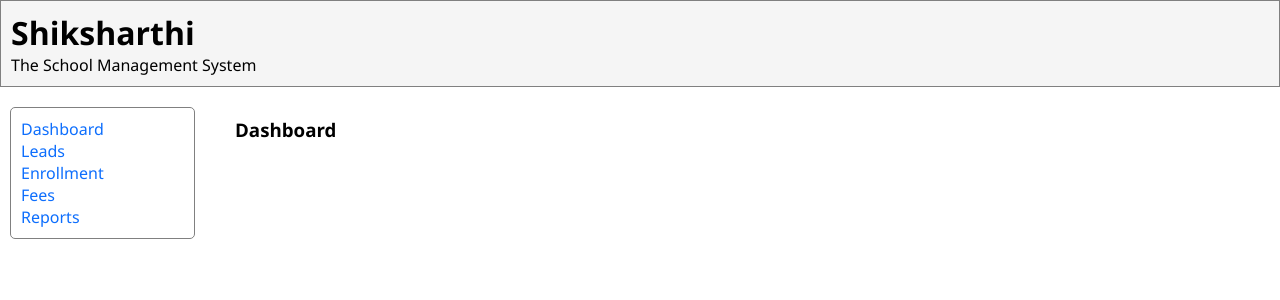
After one commit to purushottamupadhyay625-sketch/Shiksharthi-the-School-Management-System, a PHP site: page /views/user/dashboard.php in a window 1280 px wide. The commit adds this page. Shown: the top 300 px of the page. Run offline with PHP 8.4, Linux system fonts and the light colour scheme.

Commit message:
Create site layout Fixes #9

```diff
--- a/assets/css/style.css
+++ b/assets/css/style.css
@@ -1,64 +1,36 @@
 * {
-  box-sizing: border-box;
   margin: 0;
-}
-
-form{
-  background-color: rgba(114, 131, 216, 0.673);
-  border-radius: 5px;
-  width: 500px;
-  height: 350px;
-  padding: 40px;
-  display:inline-block ;
-}
-
-input{
-  margin:5px ;
-  padding: 10px;
-  width: 250px;
-  border-radius: 5px;
+  font-family: 'Segoe UI', Tahoma, Geneva, Verdana, sans-serif;
 }
 
 .header {
-  background-color:rgba(216, 220, 224, 0.929);
-  text-align: lift;
-  color: rgb(13, 91, 180);
-  font-style: type new roman;
-  padding: 30px;
-  /* height: 10px; */
-  margin: 0px;
+  padding: 10px;
+  border: 1px gray solid;
+  background-color: whitesmoke;
 }
 
-.aside {
-      grid-template-columns:3fr 4fr ;
-      display: inline-grid;
-      background-color: aqua;
-        width: 200px;
-        height: 500;
-      }
-.container ul {
-  padding: 10px;
-  margin: 0px;
-  display: inline-grid;
-  gap:10px;
+.main {
+  display: grid;
+  grid-template-columns: 1fr repeat(5, 1fr);
+  gap: 10px;
+  margin-top: 10px;
 }
 
-.footer{
-  background-color: #3b7fe0;
-}
-main{
-  margin: 80px;
+.nav {
+  display: flex;
+  flex-direction: column;
+  border: 1px gray solid;
+  border-radius: 5px;
+  margin: 10px;
+  padding: 10px;
 }
 
-
-p1 {
-  text-align: right;
-  margin: 10px;
-  color: #000000;
-
+.nav a {
+  text-decoration: none;
+  color: #0d6efd;
 }
 
-p2 {
-  text-align: center;
+.main-content {
+  padding: 10px;
   margin: 10px;
 }
--- a/composer.json
+++ b/composer.json
@@ -1,5 +1,5 @@
 {
-    "name": "Purushottam/school-management-system-ui",
+    "name": "purushottam/school-management-system-ui",
     "type": "project",
     "license": "MIT",
     "autoload": {
--- a/views/includes/aside.php
+++ b/views/includes/aside.php
@@ -1,7 +1,7 @@
-<div class="container" >
-    <ul>
-        <li><a href="#">Home</a></li>
-        <li><a href="/views/leads/enquiry.php">Leads</a><li>
-        <li><a herf="#">Fee Record</a></li>
-     </ul>
-</div>
+<nav class="nav">
+    <a href="/dashboard">Dashboard</a>
+    <a href="/leads">Leads</a>
+    <a href="/enrollment">Enrollment</a>
+    <a href="/fees">Fees</a>
+    <a href="/reports">Reports</a>
+</nav>
--- a/views/includes/content.php
+++ /dev/null
@@ -1,3 +0,0 @@
-<div class="lead" >
-    <?PHP include $_SERVER['DOCUMENT ROOT']."/views/leads/enquiry.php"; ?>
-</div>
--- a/views/includes/header.php
+++ b/views/includes/header.php
@@ -1,2 +1,3 @@
+<link rel="stylesheet" href="/assets/css/style.css">
 <h1> Shiksharthi </h1>
 <p1> The School Management System </p1>
--- /dev/null
+++ b/views/user/dashboard.php
@@ -0,0 +1,27 @@
+<!DOCTYPE html>
+<html lang="en">
+
+<head>
+  <meta charset="UTF-8">
+  <meta name="viewport" content="width=device-width, initial-scale=1.0">
+  <title>Dashboard</title>
+</head>
+
+<body class="page-container">
+  <header class="header">
+    <?php include $_SERVER['DOCUMENT_ROOT'] . "/views/includes/header.php"  ?>
+  </header>
+  <main class="main">
+    <aside class="aside">
+      <?php include $_SERVER['DOCUMENT_ROOT'] . "/views/includes/aside.php"  ?>
+    </aside>
+    <div class="main-content">
+      <h3>Dashboard</h3>
+    </div>
+  </main>
+  <footer class="footer">
+
+  </footer>
+</body>
+
+</html>
--- a/views/user/login.php
+++ b/views/user/login.php
@@ -69,7 +69,7 @@
                 <img src="/assets/images/2.png"style="wight=450px" height="350px">
             </div>
             <div class="right">
-                <form action="/pages/home" method="POST">
+                <form action="/user/authenticate" method="POST">
                     <h2>Login to your account</h2>
                     <label for="Uname">User Name </label>
                     <input type="text" id="Uname" name="user name"><br>
```
Also changed, not shown: index.php (+15 -9 lines), src/App/Controllers/AuthenticationController.php (added, +10 -0 lines), views/user/home.php (deleted, +0 -28 lines), views/enrollment/index.php (added), views/enrollment/new.php (added), views/leads/index.php (added), views/leads/new.php (renamed from views/leads/enquiry.php), 1 other file.
